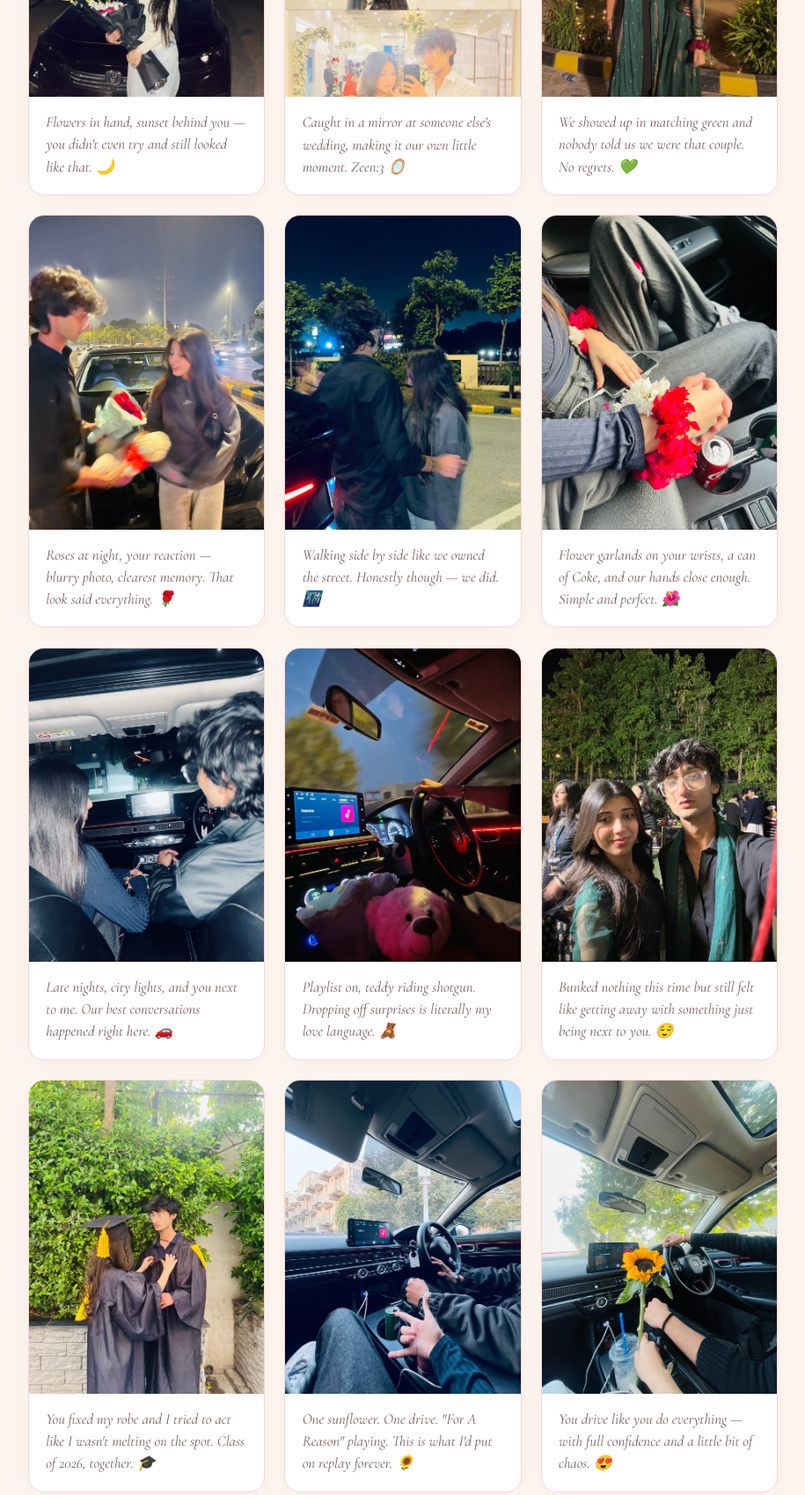
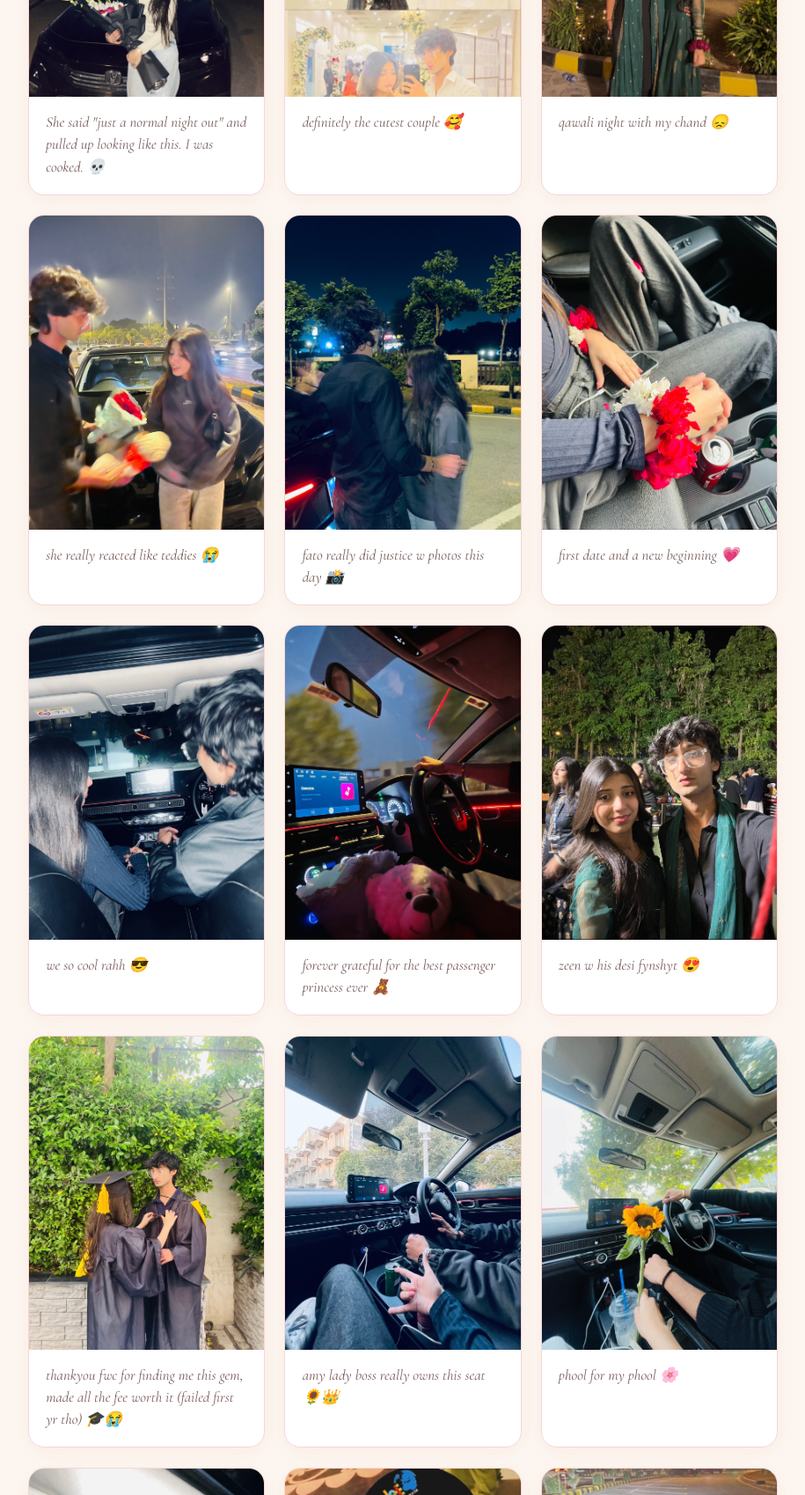
Before and after one commit to mzaheen3307-source/amy-birthday-, a plain HTML site: page index.html in a window 1280 px wide. Shown: the part 2760-4459 px from the top of the page at 88% size, without its empty margins (182-1097 px from the left). Drawn offline with nearby package versions, Linux system fonts and the light colour scheme.

Commit message:
Update index.html

```diff
--- a/index.html
+++ b/index.html
@@ -27,7 +27,6 @@
       overflow-x: hidden;
     }
 
-    /* ── Floating petals ── */
     .petals-bg {
       position: fixed; inset: 0; pointer-events: none; z-index: 0; overflow: hidden;
     }
@@ -43,7 +42,6 @@
       100% { transform: translateY(110vh) rotate(360deg); opacity: 0; }
     }
 
-    /* ── HERO ── */
     .hero {
       position: relative;
       min-height: 100vh;
@@ -114,7 +112,6 @@
     }
     @keyframes bob { 0%,100%{transform:translateY(0)} 50%{transform:translateY(6px)} }
 
-    /* ── SECTION WRAPPER ── */
     section {
       position: relative;
       z-index: 1;
@@ -147,7 +144,6 @@
       margin: 0 0 2rem 0;
     }
 
-    /* ── LETTER ── */
     .letter-card {
       background: white;
       border: 1px solid var(--blush);
@@ -176,7 +172,6 @@
       color: var(--dusty);
     }
 
-    /* ── DATES STRIP ── */
     .dates-strip {
       display: flex;
       gap: 1rem;
@@ -197,7 +192,6 @@
     .date-pill .d-label { font-size: 0.7rem; letter-spacing: 0.12em; text-transform: uppercase; color: var(--rose); }
     .date-pill .d-date { font-family: 'Cormorant Garamond', serif; font-size: 1.3rem; color: var(--text); margin-top: 0.2rem; }
 
-    /* ── MEMORIES GRID ── */
     .memories-grid {
       display: grid;
       grid-template-columns: repeat(auto-fill, minmax(260px, 1fr));
@@ -226,13 +220,6 @@
     .memory-caption {
       padding: 1rem 1.2rem 1.2rem;
     }
-    .memory-caption .cap-tag {
-      font-size: 0.68rem;
-      letter-spacing: 0.14em;
-      text-transform: uppercase;
-      color: var(--rose);
-      margin-bottom: 0.3rem;
-    }
     .memory-caption p {
       font-family: 'Cormorant Garamond', serif;
       font-style: italic;
@@ -241,7 +228,6 @@
       line-height: 1.5;
     }
 
-    /* ── LOVE LIST ── */
     .love-grid {
       display: grid;
       grid-template-columns: repeat(auto-fill, minmax(220px, 1fr));
@@ -262,7 +248,6 @@
     .love-item p { font-size: 0.95rem; color: var(--soft); line-height: 1.5; }
     .love-item strong { display: block; color: var(--text); font-weight: 500; margin-bottom: 0.2rem; }
 
-    /* ── FOOTER ── */
     footer {
       position: relative;
       z-index: 1;
@@ -291,7 +276,6 @@
       margin-top: 2rem;
     }
 
-    /* ── STRIPE BETWEEN SECTIONS ── */
     .stripe {
       width: 100%;
       height: 1px;
@@ -311,10 +295,8 @@
 </head>
 <body>
 
-<!-- Floating petals -->
 <div class="petals-bg" id="petals"></div>
 
-<!-- ── HERO ── -->
 <div class="hero">
   <p class="hero-eyebrow">a little something made just for you ✦</p>
   <h1>Happy Birthday,<br/><em>Amy.</em></h1>
@@ -329,38 +311,26 @@
 
 <div class="stripe"></div>
 
-<!-- ── LOVE LETTER ── -->
 <section>
   <p class="section-label">from Zeen, with love</p>
   <h2 class="section-title">A little <em>letter</em> for you</h2>
   <div class="divider"></div>
   <div class="letter-card">
-    <p>
-      Amy. My lady boss. My tidi (don't come after me for this one 😭).
-    </p>
+    <p>Amy. My lady boss. My tidi (don't come after me for this one 😭).</p>
     <br/>
-    <p>
-      I made this because words in a text just weren't enough for today. You deserve something you can come back to — on a bad day, on a random Tuesday, or just whenever you forget how much you matter.
-    </p>
+    <p>I made this because words in a text just weren't enough for today. You deserve something you can come back to — on a bad day, on a random Tuesday, or just whenever you forget how much you matter.</p>
     <br/>
-    <p>
-      You walked into my life and completely changed the definition of what it means to have someone. The way you love people — quietly, fiercely, without keeping score — is one of the most beautiful things I've ever witnessed. You make everyone around you feel seen, and I don't think you even realise it.
-    </p>
+    <p>You walked into my life and completely changed the definition of what it means to have someone. The way you love people — quietly, fiercely, without keeping score — is one of the most beautiful things I've ever witnessed. You make everyone around you feel seen, and I don't think you even realise it.</p>
     <br/>
-    <p>
-      You're the girl who can be soft and strong at the same time. The one who texts me good morning, argues about directions, and still makes everything feel okay. You push me when I'm slacking, hype me up when I'm doubting myself, and somehow always know what to say before I even say what's wrong.
-    </p>
+    <p>You're the girl who can be soft and strong at the same time. The one who texts me good morning, argues about directions, and still makes everything feel okay. You push me when I'm slacking, hype me up when I'm doubting myself, and somehow always know what to say before I even say what's wrong.</p>
     <br/>
-    <p>
-      So yeah. Happy Birthday, Amy. This website is mine to give, and yours to keep — forever.
-    </p>
+    <p>So yeah. Happy Birthday, Amy. This website is mine to give, and yours to keep — forever.</p>
     <p class="letter-sign">— Zeen 🤍</p>
   </div>
 </section>
 
 <div class="stripe"></div>
 
-<!-- ── OUR DATES ── -->
 <section>
   <p class="section-label">the dates that changed everything</p>
   <h2 class="section-title">Our <em>story</em> in three dates</h2>
@@ -386,7 +356,6 @@
 
 <div class="stripe"></div>
 
-<!-- ── MEMORIES ── -->
 <section>
   <p class="section-label">us, unfiltered</p>
   <h2 class="section-title">Our <em>memories</em></h2>
@@ -396,105 +365,105 @@
     <div class="memory-card">
       <img src="IMG_1405.jpeg" alt="Amy with flowers at night"/>
       <div class="memory-caption">
-        <p>Flowers in hand, sunset behind you — you didn't even try and still looked like that. 🌙</p>
+        <p>She said "just a normal night out" and pulled up looking like this. I was cooked. 💀</p>
       </div>
     </div>
 
     <div class="memory-card">
       <img src="IMG_1401.jpeg" alt="Mirror selfie together at wedding"/>
       <div class="memory-caption">
-        <p>Caught in a mirror at someone else's wedding, making it our own little moment. Zeen:3 🪞</p>
+        <p>definitely the cutest couple 🥰</p>
       </div>
     </div>
 
     <div class="memory-card">
       <img src="IMG_1409.jpeg" alt="Matching green outfits night out"/>
       <div class="memory-caption">
-        <p>We showed up in matching green and nobody told us we were that couple. No regrets. 💚</p>
+        <p>qawali night with my chand 😞</p>
       </div>
     </div>
 
     <div class="memory-card">
       <img src="IMG_1411.jpeg" alt="Flower surprise night"/>
       <div class="memory-caption">
-        <p>Roses at night, your reaction — blurry photo, clearest memory. That look said everything. 🌹</p>
+        <p>she really reacted like teddies 😭</p>
       </div>
     </div>
 
     <div class="memory-card">
       <img src="IMG_1410.jpeg" alt="Walking together at night"/>
       <div class="memory-caption">
-        <p>Walking side by side like we owned the street. Honestly though — we did. 🌃</p>
+        <p>fato really did justice w photos this day 📸</p>
       </div>
     </div>
 
     <div class="memory-card">
       <img src="IMG_1414.jpeg" alt="Flower wrists in car"/>
       <div class="memory-caption">
-        <p>Flower garlands on your wrists, a can of Coke, and our hands close enough. Simple and perfect. 🌺</p>
+        <p>first date and a new beginning 💗</p>
       </div>
     </div>
 
     <div class="memory-card">
       <img src="IMG_1415.jpeg" alt="Holding hands in car at night"/>
       <div class="memory-caption">
-        <p>Late nights, city lights, and you next to me. Our best conversations happened right here. 🚗</p>
+        <p>we so cool rahh 😎</p>
       </div>
     </div>
 
     <div class="memory-card">
       <img src="IMG_1412.jpeg" alt="Teddy and driving — gift night"/>
       <div class="memory-caption">
-        <p>Playlist on, teddy riding shotgun. Dropping off surprises is literally my love language. 🧸</p>
+        <p>forever grateful for the best passenger princess ever 🧸</p>
       </div>
     </div>
 
     <div class="memory-card">
       <img src="IMG_1407.jpeg" alt="Outdoor event selfie together"/>
       <div class="memory-caption">
-        <p>Bunked nothing this time but still felt like getting away with something just being next to you. 😌</p>
+        <p>zeen w his desi fynshyt 😍</p>
       </div>
     </div>
 
     <div class="memory-card">
       <img src="IMG_1404.jpeg" alt="Graduation robes together"/>
       <div class="memory-caption">
-        <p>You fixed my robe and I tried to act like I wasn't melting on the spot. Class of 2026, together. 🎓</p>
+        <p>thankyou fwc for finding me this gem, made all the fee worth it (failed first yr tho) 🎓😭</p>
       </div>
     </div>
 
     <div class="memory-card">
       <img src="IMG_1416.jpeg" alt="Driving with sunflower"/>
       <div class="memory-caption">
-        <p>One sunflower. One drive. "For A Reason" playing. This is what I'd put on replay forever. 🌻</p>
+        <p>amy lady boss really owns this seat 🌻👑</p>
       </div>
     </div>
 
     <div class="memory-card">
       <img src="IMG_1413.jpeg" alt="Amy driving at dusk"/>
       <div class="memory-caption">
-        <p>You drive like you do everything — with full confidence and a little bit of chaos. 😍</p>
+        <p>phool for my phool 🌸</p>
       </div>
     </div>
 
     <div class="memory-card">
       <img src="IMG_1406.jpeg" alt="Driving — Galian 4 on screen"/>
       <div class="memory-caption">
-        <p>That song, that drive, those vibes. Some playlists just belong to one person. 🎵</p>
+        <p>zeen passenger princess 💅</p>
       </div>
     </div>
 
     <div class="memory-card">
       <img src="IMG_1402.jpeg" alt="Class of 2026 trophies — Aiman & Zaheen"/>
       <div class="memory-caption">
-        <p>"Timeless Beauty" for you. "Personal Unpaid Uber" for me. The college knew what it was doing. 😭🏆</p>
+        <p>"Timeless Beauty" for her. "Personal Unpaid Uber" for me. College really said what it said. 😭🏆</p>
       </div>
     </div>
 
     <div class="memory-card">
       <img src="IMG_1403.jpeg" alt="Late night drive with roses"/>
       <div class="memory-caption">
-        <p>Red lights, red roses, red feelings. Every late night drive with you is its own little world. 🌹</p>
+        <p>thank you amy for providing all the warmth i ever needed, happy 18th queen 👑🌹</p>
       </div>
     </div>
 
@@ -503,7 +472,6 @@
 
 <div class="stripe"></div>
 
-<!-- ── THINGS I LOVE ── -->
 <section>
   <p class="section-label">always & forever</p>
   <h2 class="section-title">Things I <em>love</em> about you</h2>
@@ -573,7 +541,6 @@
   </div>
 </section>
 
-<!-- ── FOOTER ── -->
 <footer>
   <h2>Happy Birthday,<br/><em>Amy. 🌸</em></h2>
   <p>You deserve every good thing — today, and every day after.</p>
@@ -584,7 +551,6 @@
 </footer>
 
 <script>
-  // Generate floating petals
   const container = document.getElementById('petals');
   const symbols = ['🌸','🌷','✿','❀','🌺','·','˚'];
   for (let i = 0; i < 28; i++) {
@@ -598,7 +564,6 @@
     container.appendChild(p);
   }
 
-  // Fade-in on scroll
   const observer = new IntersectionObserver((entries) => {
     entries.forEach(e => {
       if (e.isIntersecting) {
```
